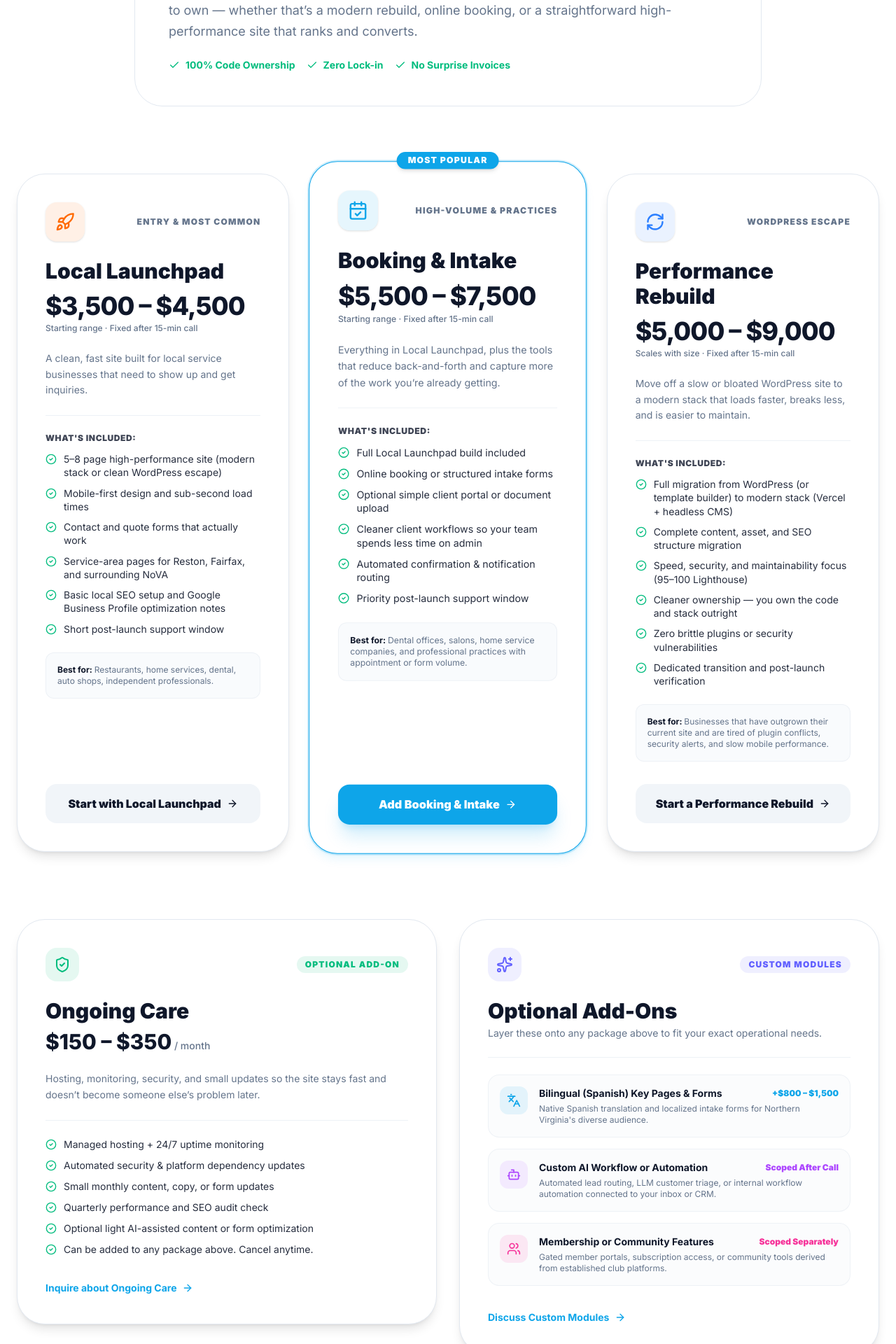
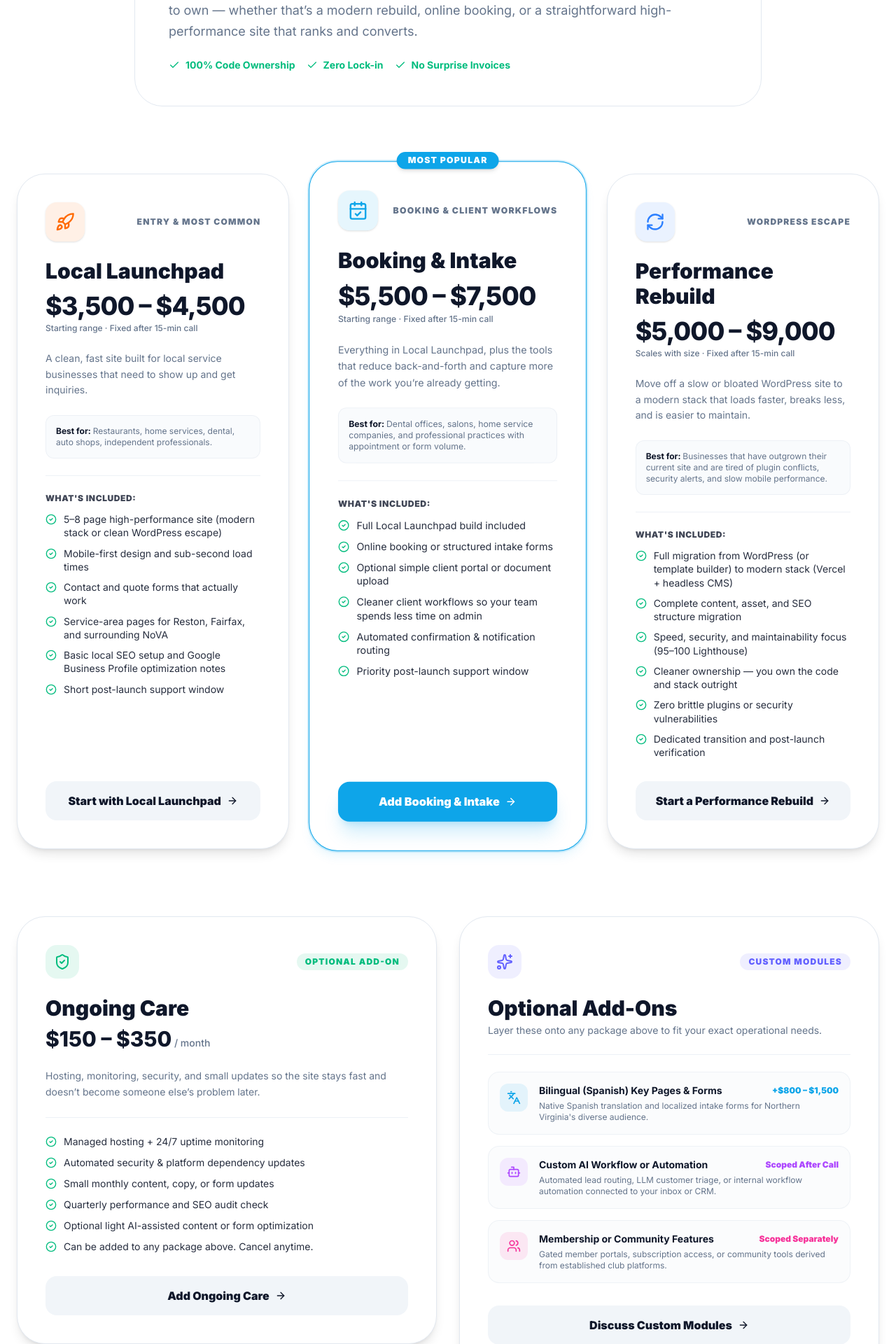
Before and after one commit to RottyM/rottym.com, a Next.js app: page /packages in a window 1280 px wide. Shown: the part 880-2800 px from the top of the page at 70% size. Built offline with nearby package versions, Linux system fonts and the light colour scheme.

Commit message:
refactor(packages): sharpen labels, tighten hero and CTA copy, reposition best-for line

```diff
--- a/src/app/packages/page.tsx
+++ b/src/app/packages/page.tsx
@@ -44,7 +44,7 @@ const packages = [
   {
     id: "booking-intake",
     name: "Booking & Intake",
-    subtitle: "High-Volume & Practices",
+    subtitle: "Booking & Client Workflows",
     price: "$5,500 – $7,500",
     priceNote: "Starting range · Fixed after 15-min call",
     desc: "Everything in Local Launchpad, plus the tools that reduce back-and-forth and capture more of the work you’re already getting.",
@@ -116,7 +116,7 @@ export default function PackagesPage() {
 
           <div className="p-4 rounded-2xl bg-muted/40 border border-border inline-block">
             <p className="text-sm md:text-base text-foreground font-semibold">
-              Most projects land between <span className="text-accent font-black">$3,500 – $8,000</span>. Exact price is fixed after a short call.
+              Most local projects land between <span className="text-accent font-black">$3,500–$8,000</span>. Price is fixed after a short call.
             </p>
           </div>
 
@@ -190,6 +190,11 @@ export default function PackagesPage() {
                   {pkg.desc}
                 </p>
 
+                <div className="p-3.5 rounded-xl bg-muted/40 border border-border/50 text-xs text-muted-foreground">
+                  <strong className="text-foreground font-bold">Best for: </strong>
+                  {pkg.bestFor}
+                </div>
+
                 <div className="border-t border-border/60 pt-6 space-y-3">
                   <p className="text-xs font-black uppercase tracking-wider text-foreground/80">What&apos;s Included:</p>
                   <ul className="space-y-2.5">
@@ -200,11 +205,6 @@ export default function PackagesPage() {
                       </li>
                     ))}
                   </ul>
-                </div>
-
-                <div className="p-4 rounded-xl bg-muted/40 border border-border/50 text-xs text-muted-foreground">
-                  <strong className="text-foreground font-bold">Best for: </strong>
-                  {pkg.bestFor}
                 </div>
               </div>
 
@@ -269,9 +269,9 @@ export default function PackagesPage() {
             <div className="pt-2">
               <Link
                 href="/contact?service=ongoing-care"
-                className="inline-flex items-center gap-2 text-accent font-bold hover:underline text-sm"
+                className="w-full py-4 px-6 rounded-2xl font-black text-base bg-muted hover:bg-accent hover:text-accent-foreground text-foreground flex items-center justify-center gap-2 transition-all"
               >
-                Inquire about Ongoing Care <ArrowRight className="w-4 h-4" />
+                Add Ongoing Care <ArrowRight className="w-4 h-4" />
               </Link>
             </div>
           </div>
@@ -342,7 +342,7 @@ export default function PackagesPage() {
             <div className="pt-2">
               <Link
                 href="/contact"
-                className="inline-flex items-center gap-2 text-accent font-bold hover:underline text-sm"
+                className="w-full py-4 px-6 rounded-2xl font-black text-base bg-muted hover:bg-accent hover:text-accent-foreground text-foreground flex items-center justify-center gap-2 transition-all"
               >
                 Discuss Custom Modules <ArrowRight className="w-4 h-4" />
               </Link>
@@ -357,10 +357,10 @@ export default function PackagesPage() {
             <h2 className="text-3xl md:text-5xl font-black tracking-tight">
               Ready to see what fits?
             </h2>
-            <p className="text-lg md:text-xl font-medium opacity-95 leading-relaxed">
-              Most Reston and Northern Virginia projects land between <strong>$3,500 and $8,000</strong> depending on page count, booking needs, and whether you’re migrating from WordPress.
+            <p className="text-xl md:text-2xl font-bold opacity-95">
+              Most Reston and Northern Virginia projects land between $3,500 and $8,000.
             </p>
-            <p className="text-sm md:text-base opacity-90">
+            <p className="text-base md:text-lg opacity-90 max-w-2xl mx-auto leading-relaxed">
               The number you get after a short discovery call is the exact number you’re billed. No ranges that turn into surprise invoices.
             </p>
 
--- a/src/app/page.tsx
+++ b/src/app/page.tsx
@@ -208,7 +208,7 @@ export default function Home() {
               },
               {
                 title: "Booking & Intake",
-                badge: "High-Volume",
+                badge: "Client Workflows",
                 price: "$5,500 – $7,500",
                 desc: "Full build plus online booking or structured intake workflows to cut admin back-and-forth.",
                 best: "Dental, clinics, salons, home services",
```
